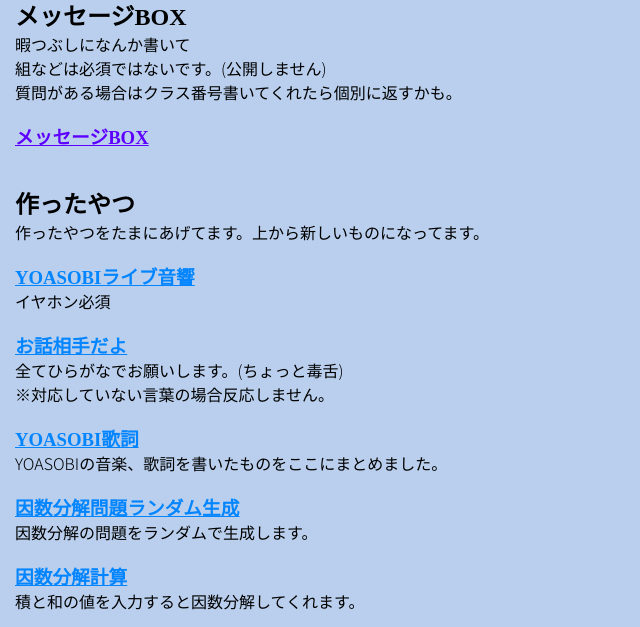
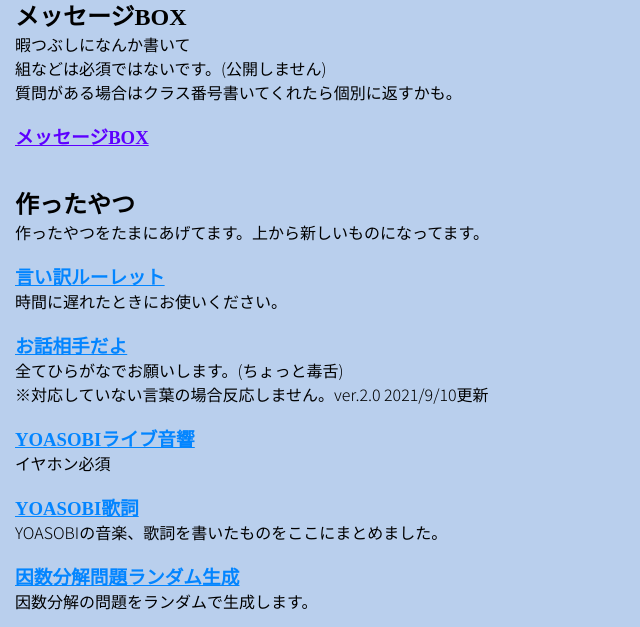
Before and after one commit to yo4shi4to107/myhomepage, a plain HTML site: page index.html in a window 1280 px wide. Shown: the part 58-685 px from the top of the page, without its empty margins (0-640 px from the left). Drawn offline with Linux system fonts and the light colour scheme; some packages are replaced by stand-ins of ours; a web font is replaced by a local one.

Commit message:
Update index.html

```diff
--- a/index.html
+++ b/index.html
@@ -46,12 +46,15 @@
       <h2>作ったやつ</h2>
       <p>作ったやつをたまにあげてます。上から新しいものになってます。</p>
       <br>
-      <h3><a href="https://yo4shi4to107.github.io/YOASOBILivesound/">YOASOBIライブ音響</a></h3>
-      <p>イヤホン必須</p>
+      <h3><a href="https://yo4shi4to107.github.io/yoasobikashi/">言い訳ルーレット</a></h3>
+      <p>時間に遅れたときにお使いください。</p>
       <br>
       <h3><a href="https://yo4shi4to107.github.io/IA/">お話相手だよ</a></h3>
       <p>全てひらがなでお願いします。(ちょっと毒舌)</p>
-      <p>※対応していない言葉の場合反応しません。</p>
+      <p>※対応していない言葉の場合反応しません。ver.2.0 2021/9/10更新</p>
+      <br>
+      <h3><a href="https://yo4shi4to107.github.io/YOASOBILivesound/">YOASOBIライブ音響</a></h3>
+      <p>イヤホン必須</p>
       <br>
       <h3><a href="https://yo4shi4to107.github.io/yoasobikashi/">YOASOBI歌詞</a></h3>
       <p>YOASOBIの音楽、歌詞を書いたものをここにまとめました。</p>
```
